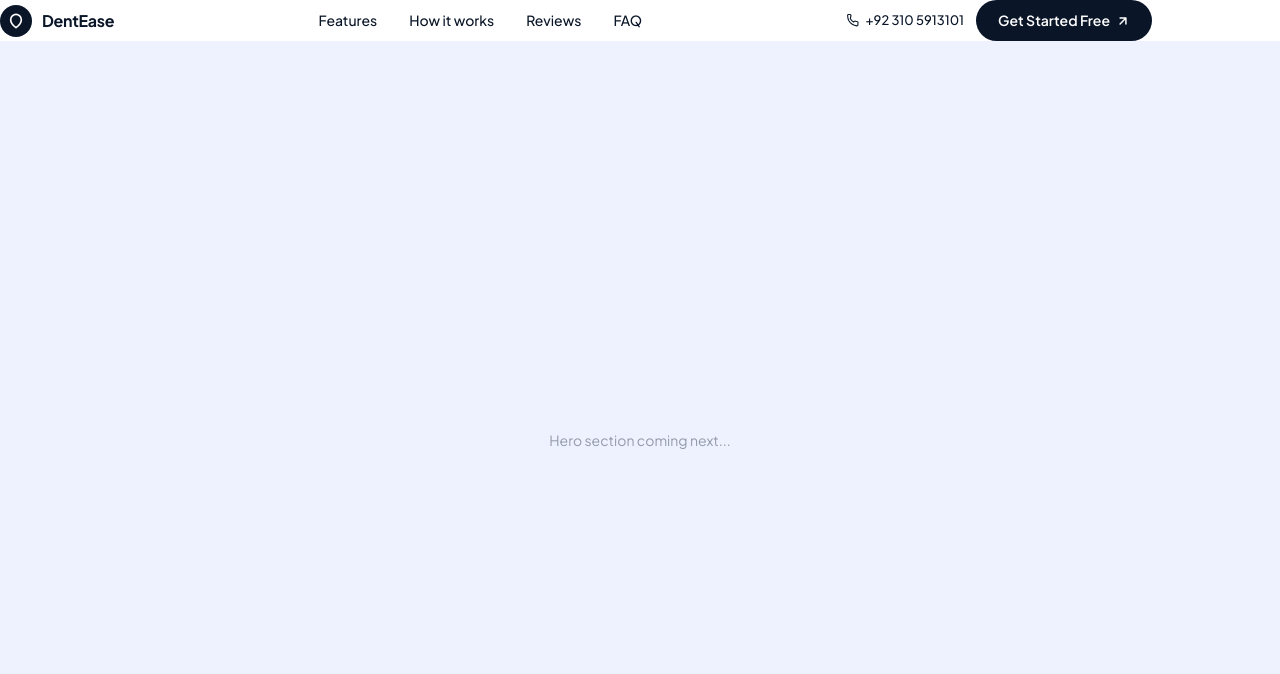
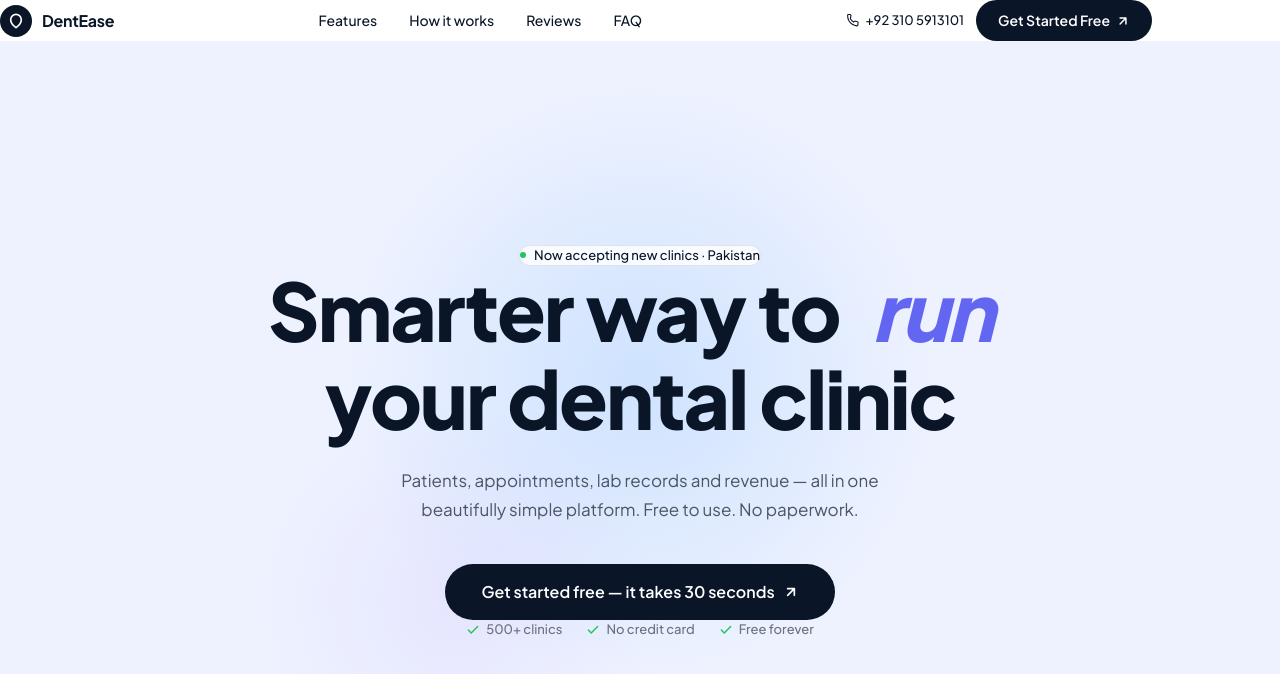
Before and after one commit to 541chatgpt-junaid/dental-saas, a Next.js app: page / in a window 1280 px wide. Shown: the top 674 px of the page. Built offline with nearby package versions, Linux system fonts and the light colour scheme.

Commit message:
Hero section added

```diff
--- a/src/app/page.tsx
+++ b/src/app/page.tsx
@@ -1,6 +1,34 @@
 "use client";
 import { useState, useEffect } from "react";
 import Link from "next/link";
+
+function AnimatedWord({ words }: { words: string[] }) {
+  const [index, setIndex] = useState(0);
+  const [hovered, setHovered] = useState(false);
+
+  useEffect(() => {
+    const timer = setInterval(() => {
+      setIndex(prev => (prev + 1) % words.length);
+    }, 2000);
+    return () => clearInterval(timer);
+  }, [words]);
+
+  return (
+    <span
+      onMouseEnter={() => setHovered(true)}
+      onMouseLeave={() => setHovered(false)}
+      style={{
+        color: hovered ? "#3B82F6" : "#6366F1",
+        transition: "color 0.3s ease",
+        display: "inline-block",
+        minWidth: "160px",
+        fontStyle: "italic",
+      }}
+    >
+      {words[index]}
+    </span>
+  );
+}
 
 export default function LandingPage() {
   const [navScrolled, setNavScrolled] = useState(false);
@@ -19,17 +47,9 @@
         * { margin: 0; padding: 0; box-sizing: border-box; }
         html { scroll-behavior: smooth; }
         body { font-family: 'Plus Jakarta Sans', sans-serif; background: #EEF2FF; color: #0A1628; }
-        .nav-link {
-          color: #0A1628;
-          font-size: 14px;
-          font-weight: 500;
-          text-decoration: none;
-          transition: opacity 0.2s;
-        }
+        .nav-link { color: #0A1628; font-size: 14px; font-weight: 500; text-decoration: none; transition: opacity 0.2s; }
         .nav-link:hover { opacity: 0.6; }
-        .nav-scrolled {
-          box-shadow: 0 2px 20px rgba(10,22,40,0.08);
-        }
+        .nav-scrolled { box-shadow: 0 2px 20px rgba(10,22,40,0.08); }
       `}</style>
 
       {/* NAVBAR */}
@@ -38,8 +58,6 @@
         style={{ background: "rgba(255,255,255,0.95)", backdropFilter: "blur(12px)", borderBottom: navScrolled ? "1px solid rgba(10,22,40,0.06)" : "none" }}
       >
         <div className="max-w-6xl mx-auto px-6 py-4 flex justify-between items-center">
-
-          {/* Logo */}
           <div className="flex items-center gap-2.5">
             <div className="w-8 h-8 rounded-full flex items-center justify-center" style={{ background: "#0A1628" }}>
               <svg width="16" height="16" viewBox="0 0 24 24" fill="none" stroke="white" strokeWidth="2.5" strokeLinecap="round" strokeLinejoin="round">
@@ -49,7 +67,6 @@
             <span style={{ fontWeight: 700, fontSize: "16px", color: "#0A1628", letterSpacing: "-0.3px" }}>DentEase</span>
           </div>
 
-          {/* Desktop Links */}
           <div className="hidden md:flex items-center gap-8">
             <a href="#features" className="nav-link">Features</a>
             <a href="#how-it-works" className="nav-link">How it works</a>
@@ -57,7 +74,6 @@
             <a href="#faq" className="nav-link">FAQ</a>
           </div>
 
-          {/* Right Side */}
           <div className="hidden md:flex items-center gap-3">
             <a href="tel:+923105913101" className="nav-link flex items-center gap-1.5" style={{ fontSize: "13px" }}>
               <svg width="13" height="13" viewBox="0 0 24 24" fill="none" stroke="currentColor" strokeWidth="2" strokeLinecap="round" strokeLinejoin="round">
@@ -66,7 +82,8 @@
               +92 310 5913101
             </a>
             <Link href="/login">
-              <button style={{ background: "#0A1628", color: "#fff", borderRadius: "999px", padding: "10px 22px", fontSize: "14px", fontWeight: 600, border: "none", cursor: "pointer", display: "flex", alignItems: "center", gap: "6px", transition: "opacity 0.2s" }}
+              <button
+                style={{ background: "#0A1628", color: "#fff", borderRadius: "999px", padding: "10px 22px", fontSize: "14px", fontWeight: 600, border: "none", cursor: "pointer", display: "flex", alignItems: "center", gap: "6px" }}
                 onMouseOver={e => (e.currentTarget.style.opacity = "0.85")}
                 onMouseOut={e => (e.currentTarget.style.opacity = "1")}
               >
@@ -78,7 +95,6 @@
             </Link>
           </div>
 
-          {/* Mobile Hamburger */}
           <button className="md:hidden" onClick={() => setMobileMenu(!mobileMenu)} style={{ background: "none", border: "none", cursor: "pointer" }}>
             <svg width="22" height="22" viewBox="0 0 24 24" fill="none" stroke="#0A1628" strokeWidth="2" strokeLinecap="round">
               {mobileMenu ? (
@@ -90,7 +106,6 @@
           </button>
         </div>
 
-        {/* Mobile Menu */}
         {mobileMenu && (
           <div className="md:hidden px-6 pb-5 flex flex-col gap-4" style={{ borderTop: "1px solid rgba(10,22,40,0.06)", background: "#fff" }}>
             {[["features","Features"],["how-it-works","How it works"],["reviews","Reviews"],["faq","FAQ"]].map(([id, label]) => (
@@ -105,10 +120,52 @@
         )}
       </nav>
 
-      {/* Page content placeholder */}
-      <div style={{ height: "100vh", display: "flex", alignItems: "center", justifyContent: "center", paddingTop: "80px" }}>
-        <p style={{ color: "#0A1628", opacity: 0.4, fontSize: "14px" }}>Hero section coming next...</p>
-      </div>
+      {/* HERO */}
+      <section style={{ minHeight: "100vh", display: "flex", alignItems: "center", justifyContent: "center", paddingTop: "80px", background: "#EEF2FF", position: "relative", overflow: "hidden" }}>
+
+        <div style={{ position: "absolute", top: "10%", left: "50%", transform: "translateX(-50%)", width: "600px", height: "600px", borderRadius: "50%", background: "radial-gradient(circle, rgba(147,197,253,0.35) 0%, transparent 70%)", pointerEvents: "none" }} />
+        <div style={{ position: "absolute", bottom: "0", left: "20%", width: "400px", height: "400px", borderRadius: "50%", background: "radial-gradient(circle, rgba(196,181,253,0.2) 0%, transparent 70%)", pointerEvents: "none" }} />
+
+        <div className="max-w-4xl mx-auto px-6 text-center" style={{ position: "relative", zIndex: 1 }}>
+
+          <div className="inline-flex items-center gap-2 rounded-full px-4 py-1.5 mb-8" style={{ background: "rgba(255,255,255,0.8)", border: "1px solid rgba(10,22,40,0.1)", backdropFilter: "blur(8px)" }}>
+            <span style={{ width: "6px", height: "6px", borderRadius: "50%", background: "#22C55E", display: "inline-block" }} />
+            <span style={{ fontSize: "13px", fontWeight: 500, color: "#0A1628" }}>Now accepting new clinics · Pakistan</span>
+          </div>
+
+          <h1 style={{ fontSize: "clamp(42px, 7vw, 80px)", fontWeight: 800, lineHeight: 1.1, color: "#0A1628", letterSpacing: "-2px", marginBottom: "24px" }}>
+            Smarter way to{" "}
+            <AnimatedWord words={["manage", "grow", "run", "track"]} />{" "}
+            <br />your dental clinic
+          </h1>
+
+          <p style={{ fontSize: "17px", color: "#4B5563", lineHeight: 1.7, maxWidth: "520px", margin: "0 auto 40px", fontWeight: 400 }}>
+            Patients, appointments, lab records and revenue — all in one beautifully simple platform. Free to use. No paperwork.
+          </p>
+
+          <a href="/login">
+            <button
+              style={{ background: "#0A1628", color: "#fff", borderRadius: "999px", padding: "16px 36px", fontSize: "16px", fontWeight: 600, border: "none", cursor: "pointer", display: "inline-flex", alignItems: "center", gap: "8px", transition: "all 0.2s" }}
+              onMouseOver={e => { e.currentTarget.style.transform = "translateY(-2px)"; e.currentTarget.style.boxShadow = "0 12px 32px rgba(10,22,40,0.25)"; }}
+              onMouseOut={e => { e.currentTarget.style.transform = "translateY(0)"; e.currentTarget.style.boxShadow = "none"; }}
+            >
+              Get started free — it takes 30 seconds
+              <svg width="16" height="16" viewBox="0 0 24 24" fill="none" stroke="currentColor" strokeWidth="2.5" strokeLinecap="round" strokeLinejoin="round">
+                <path d="M7 17L17 7M17 7H7M17 7v10" />
+              </svg>
+            </button>
+          </a>
+
+          <div className="flex items-center justify-center gap-6 mt-10 flex-wrap">
+            {["500+ clinics", "No credit card", "Free forever"].map(t => (
+              <div key={t} className="flex items-center gap-1.5">
+                <svg width="14" height="14" viewBox="0 0 24 24" fill="none" stroke="#22C55E" strokeWidth="2.5" strokeLinecap="round" strokeLinejoin="round"><path d="M20 6L9 17l-5-5" /></svg>
+                <span style={{ fontSize: "13px", color: "#6B7280", fontWeight: 500 }}>{t}</span>
+              </div>
+            ))}
+          </div>
+        </div>
+      </section>
     </>
   );
 }
```
